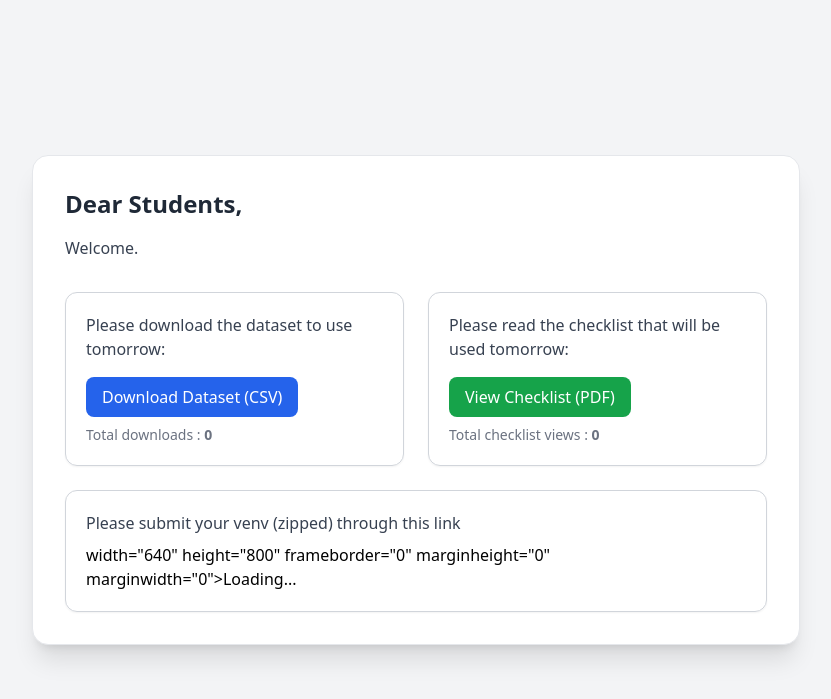
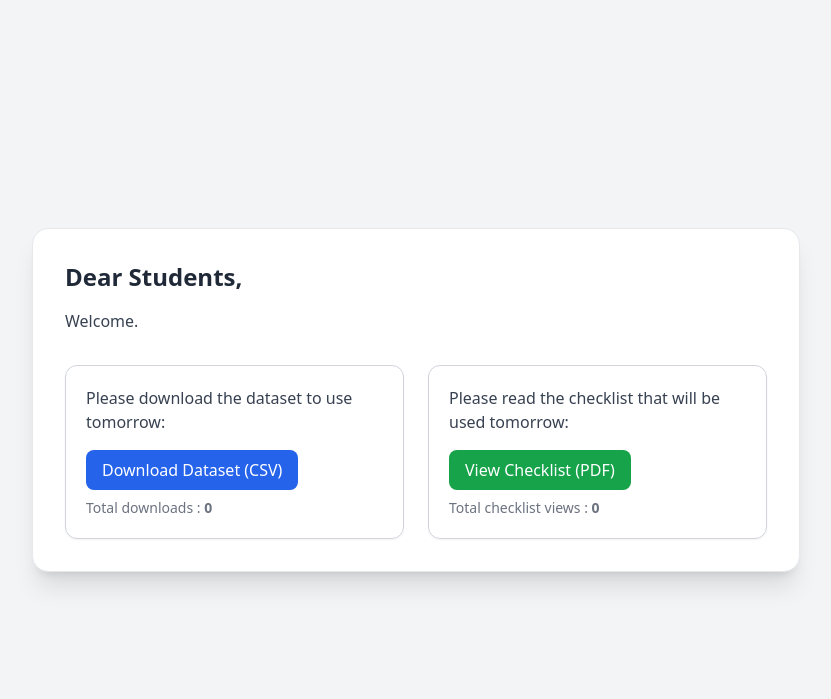
Before and after one commit to CyizaLandry5/Webo, a PHP site: page /datasets.php in a window 1280 px wide. Shown: the top 699 px of the page, without its empty margins (224-1055 px from the left). Run offline with PHP 8.4, Linux system fonts and the light colour scheme; some libraries are stand-ins or nearby versions.

Commit message:
Update datasets.php

```diff
--- a/datasets.php
+++ b/datasets.php
@@ -124,14 +124,7 @@ $checklistFile = "?view=checklist";
       </div>
 
       <!-- Google Form Submission -->
-      <div class="border border-gray-300 rounded-xl p-5 shadow-sm col-span-2">
-        <p class="text-gray-700 mb-2">
-          Please submit your venv (zipped) through this link
-        </p>
-        <!-- Embedded Google Form -->
-        <!-- <iframe src="https://forms.gle/xSHKS6p4mbkxsHnw7/viewform?embedded=false"  -->
-                width="640" height="800" frameborder="0" marginheight="0" marginwidth="0">Loading...</iframe>
-      </div>
+
     </div>
   </div>
 
```
